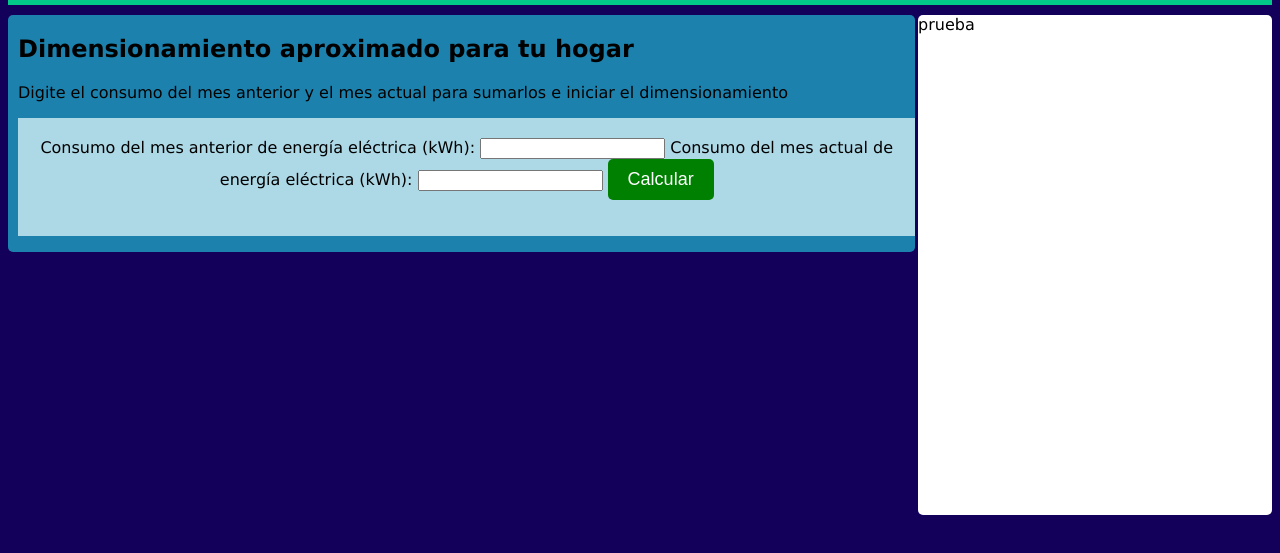
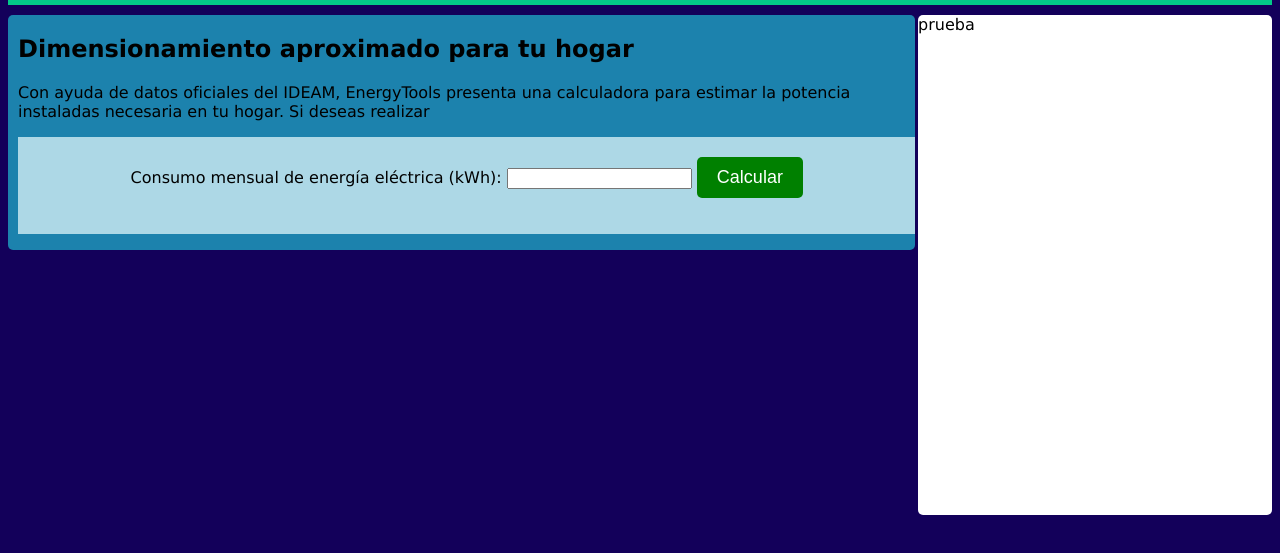
Before and after one commit to JohanA1809/e-tools, a plain HTML site: page dimensionamiento.html in a window 1280 px wide. Shown: the part 153-706 px from the top of the page. Drawn offline with Linux system fonts and the light colour scheme.

Commit message:
Update dimensionamiento.html

```diff
--- a/dimensionamiento.html
+++ b/dimensionamiento.html
@@ -51,14 +51,13 @@
     <main>
         <section>
 <h1>Dimensionamiento aproximado para tu hogar</h1>
-<p>Digite el consumo del mes anterior y el mes actual para sumarlos e iniciar el dimensionamiento
+<p>Con ayuda de datos oficiales del IDEAM, EnergyTools presenta una calculadora para estimar la potencia instaladas necesaria en tu hogar.
+    Si deseas realizar
 </p>
  <div class="calculator">
    <form id="calculator-form">
-        <label for="consumption">Consumo del mes anterior de energía eléctrica (kWh):</label>
+        <label for="consumption">Consumo mensual de energía eléctrica (kWh):</label>
         <input type="text" id="consumption" name="consumption" required>
-	    <label for="consumption">Consumo del mes actual de energía eléctrica (kWh):</label>
-        <input type="text" id="mesn" name="mesn" required>
         <button type="button" onclick="calculateCost()">Calcular </button>
       </form><p></p>
       <div id="result"></div></div>
@@ -73,7 +72,6 @@
 
           // calculate required solar panel power
           const consumption = form.elements.consumption.value;
-		 const mesn = form.elements.mesn.value;
           const hsp= 4;
           const PR= 0.8;
           const diasmes=30;
@@ -84,7 +82,9 @@
           const panelesjinko= requiredPower/0.450;
           const jinko=panelesjinko.toFixed(0)
 
-          result.textContent = `El resultado de las sumas de las dos últimas facturas de energía es: ${consumption}${mesn} kW.
+          result.textContent = `Potencia instalada aproximada requerida: ${requiredPower} kW.
+          Lo que es igual a instalar aproximadamente  ${restarSolar} paneles de 210W de la marca RestarSolar o ${jinko} paneles de 450W de la marca JinkoSolar `;
+
           `;
 
         });
```
